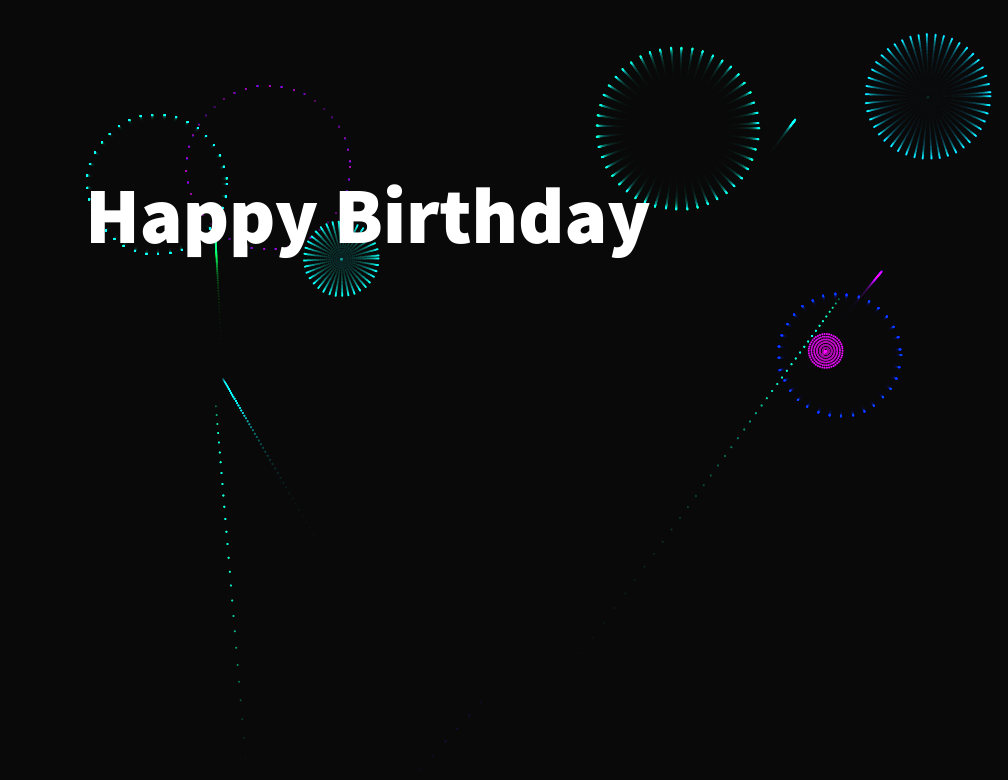
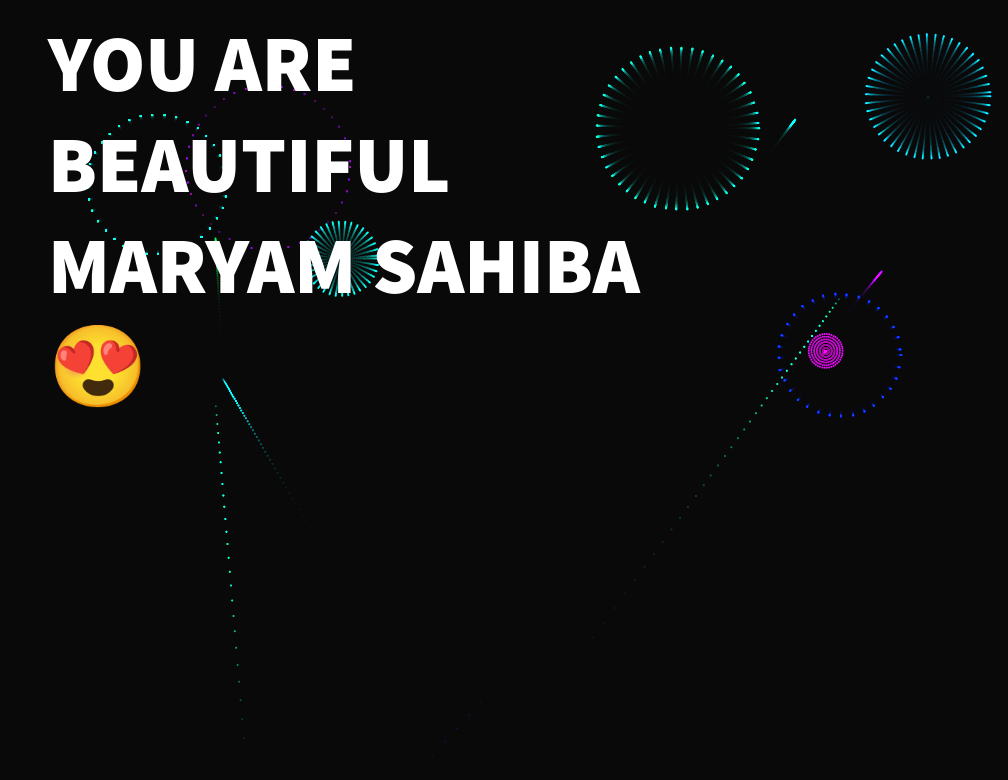
Before and after one commit to tafsirraza/Happy-birthday-, a plain HTML site: page index.html in a window 1280 px wide. Shown: the whole page, without its empty margins (272-1280 px from the left). Drawn offline with Linux system fonts and the light colour scheme.

Commit message:
Update index.html

```diff
--- a/index.html
+++ b/index.html
@@ -2,13 +2,14 @@
 <html lang="en" >
 <head>
   <meta charset="UTF-8">
-  <title>CodePen - Happy Birthday</title>
+  <title>Happy Birthday</title>
   <link rel='stylesheet' href='https://fonts.googleapis.com/css?family=Source+Sans+Pro:900'><link rel="stylesheet" href="./style.css">
 
 </head>
 <body>
 <!-- partial:index.partial.html -->
-<h1>Happy Birthday</h1>
+<h1>YOU ARE BEAUTIFUL
+MARYAM SAHIBA 😍</h1>
 <canvas id="birthday"></canvas>
 <!-- partial -->
   <script  src="./script.js"></script>
```
